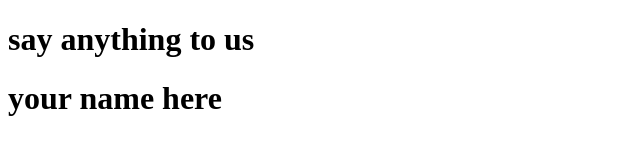
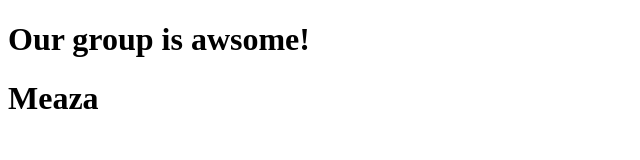
Before and after one commit to ei-bro/jan-g-2, a plain HTML site: page index.html in a window 1280 px wide. Shown: the whole page, without its empty margins (0-640 px from the left). Drawn offline with Linux system fonts and the light colour scheme.

Commit message:
New commit

```diff
--- a/index.html
+++ b/index.html
@@ -10,9 +10,9 @@
 
 <body>
 
-    <h1>say anything to us</h1>
+    <h1>Our group is awsome!</h1>
 
-    <h1>your name here</h1>
+    <h1>Meaza</h1>
 
 </body>
 
```
